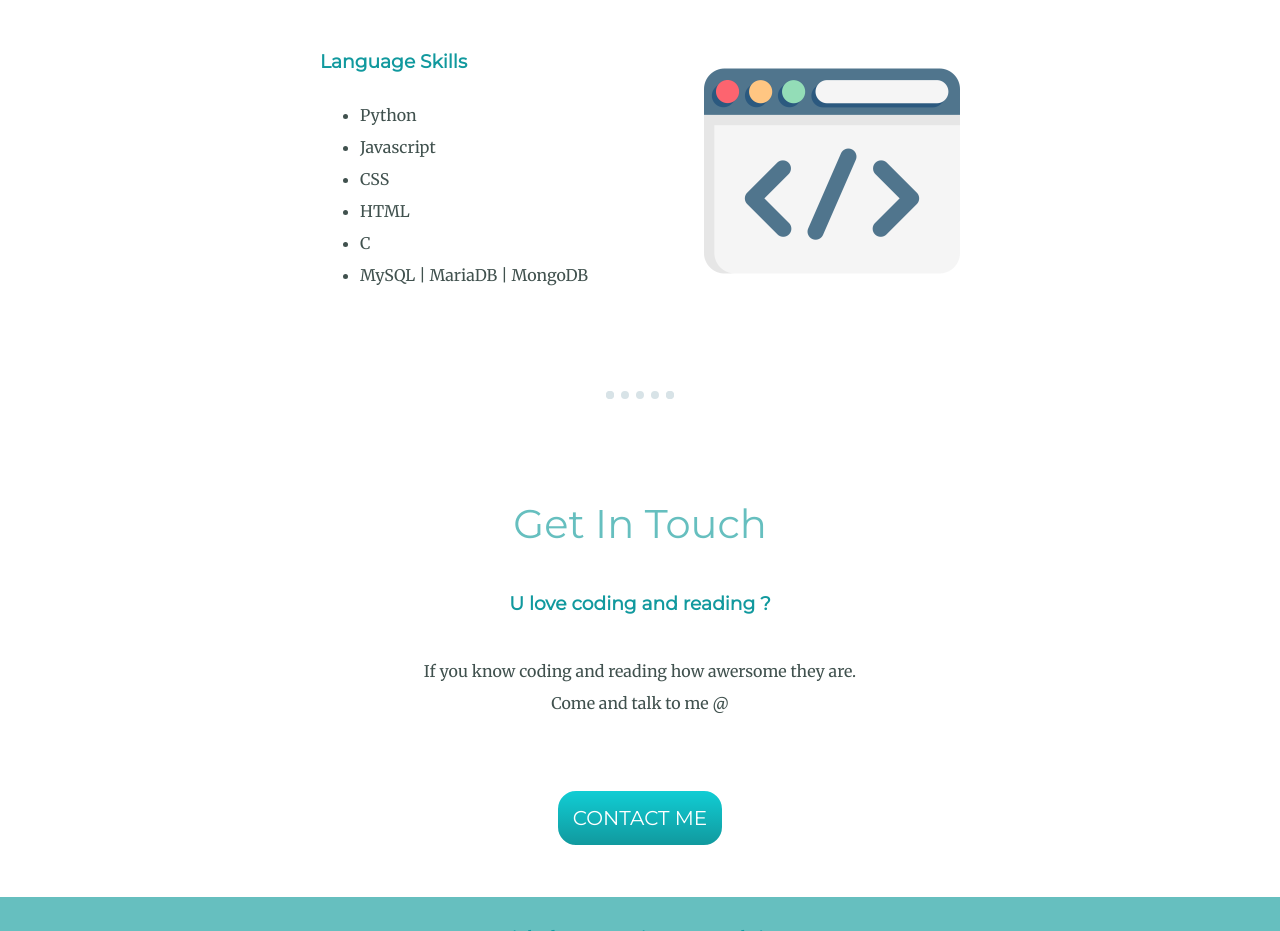
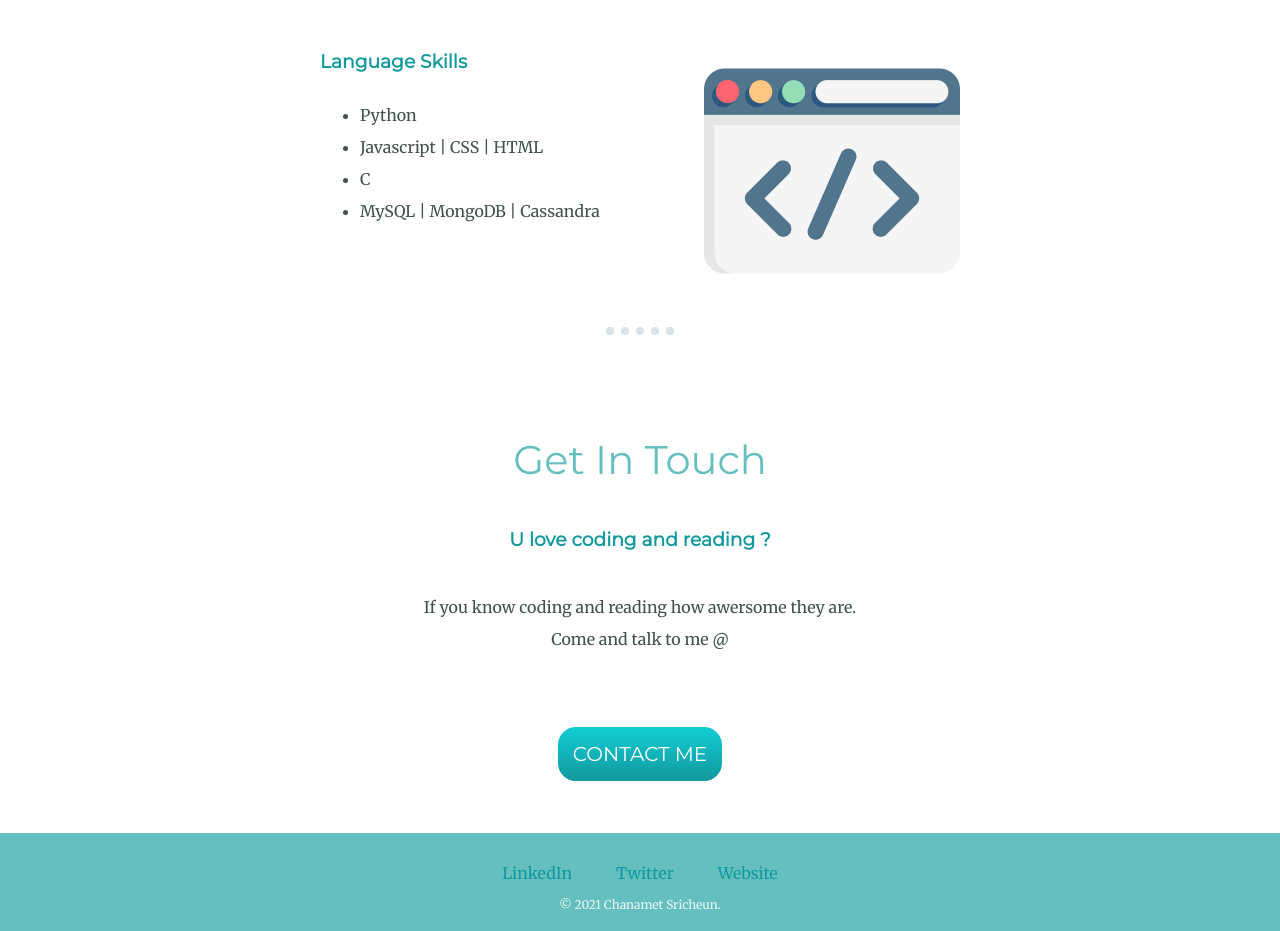
Before and after one commit to kahnoon05/css_cv, a plain HTML site: page index.html in a window 1280 px wide. Shown: the part 1900-2831 px from the top of the page. Drawn offline with Linux system fonts and the light colour scheme.

Commit message:
Add files via upload

```diff
--- a/index.html
+++ b/index.html
@@ -37,11 +37,11 @@
       <!--<p>Future (Pinyho Tr.)   |   Origin (Adam G.)   |   Power of habbit (Charles D.)</p>-->
       <ul class="c">
         <li>Python</li>
-        <li>Javascript</li>
-        <li>CSS</li>
-        <li>HTML</li>
+        <li>Javascript | CSS | HTML</li>
+        <!-- <li>CSS</li>
+        <li>HTML</li> -->
         <li>C</li>
-        <li>MySQL    |    MariaDB    |    MongoDB</li>
+        <li>MySQL | MongoDB | Cassandra</li>
       </ul>
 
     </div>
```
